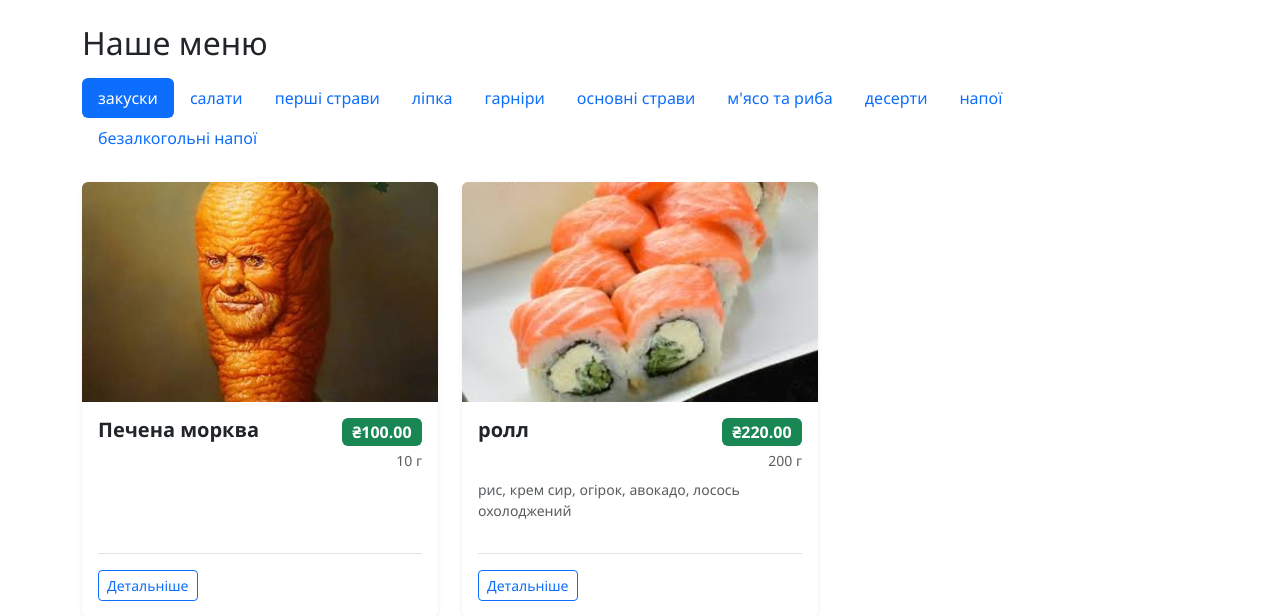
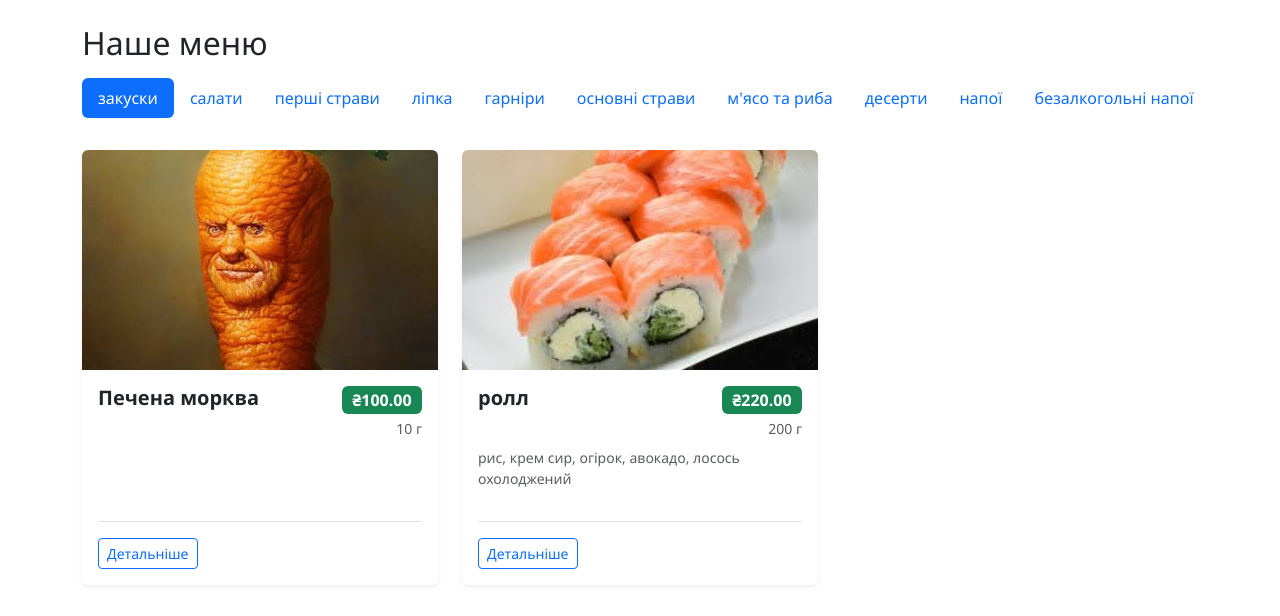
Before and after one commit to kolay8/test-docker, a Django app: page /menu/ in a window 1280 px wide. Shown: the part 56-672 px from the top of the page. Run offline with Django 5.2, Linux system fonts and the light colour scheme; data comes from the database, SQL or seed files in the repository; both versions use the stored data as it was after the commit.

Commit message:
Initial commit3

```diff
--- a/static/style.css
+++ b/static/style.css
@@ -1,3 +1,8 @@
 body {
   font-family: "Segoe UI", "Roboto", Arial, sans-serif;
 }
+
+.nav-pills.overflow-x-auto {
+  -webkit-overflow-scrolling: touch;
+  scrollbar-width: thin;
+}
--- a/templates/base.html
+++ b/templates/base.html
@@ -24,7 +24,7 @@
                         <a class="nav-link" href="{% url 'about' %}">Про наш ресторан</a>
                     </li>
                     <li class="nav-item">
-                        <a class="nav-link" href="{% url 'profile' %}">{% if user.is_authenticated %}<strong>{{ user.username }}{% else %}Профіль</strong>{% endif %}</a>
+                        <a class="nav-link" href="{% url 'profile' %}">{% if user.is_authenticated %}<strong>{{ user.username }}</strong>{% else %}Профіль{% endif %}</a>
                     </li>
                 </ul>
             </div>
--- a/templates/menu.html
+++ b/templates/menu.html
@@ -14,16 +14,17 @@
 
 <div class="mb-4">
     <h1 class="h2 mb-3">Наше меню</h1>
-        <ul class="nav nav-pills mb-3" id="menu-tabs" role="tablist">
+    <ul class="nav nav-pills flex-nowrap overflow-x-auto pb-2 mb-3" id="menu-tabs" role="tablist">
         {% for category in categories %}
         <li class="nav-item" role="presentation">
-                    <button class="nav-link {% if forloop.first %}active{% endif %}" data-bs-toggle="pill" data-bs-target="#tab-{{ category.pk }}" type="button" role="tab">
+            <button class="nav-link text-nowrap {% if forloop.first %}active{% endif %}" data-bs-toggle="pill"
+                data-bs-target="#tab-{{ category.pk }}" type="button" role="tab">
                 {{ category.name }}
             </button>
         </li>
         {% empty %}
         <li class="nav-item">
-                    <span class="nav-link disabled">Немає категорій</span>
+            <span class="nav-link disabled text-nowrap">Немає категорій</span>
         </li>
         {% endfor %}
     </ul>
@@ -37,9 +38,11 @@
             <div class="col">
                 <div class="card h-100 shadow-sm border-0">
                     {% if item.image %}
-                                    <img src="{{ item.image.url }}" class="card-img-top object-fit-cover rounded-top" alt="{{ item.name }}" style="height: 220px;">
+                    <img src="{{ item.image.url }}" class="card-img-top object-fit-cover rounded-top"
+                        alt="{{ item.name }}" style="height: 220px;">
                     {% else %}
-                                    <div class="card-img-top bg-light d-flex align-items-center justify-content-center text-muted rounded-top" style="height: 220px;">
+                    <div class="card-img-top bg-light d-flex align-items-center justify-content-center text-muted rounded-top"
+                        style="height: 220px;">
                         <div class="text-center">
                             <span class="d-block fs-1">🍽️</span>
                             <span class="small">Немає фото</span>
@@ -67,7 +70,8 @@
                             <a href="{% url 'detail' item.pk %}" class="btn btn-sm btn-outline-primary">Детальніше</a>
                             {% if user.is_authenticated and user.is_staff %}
                             <div class="btn-group btn-group-sm">
-                                                <a href="{% url 'dish_update' item.pk %}" class="btn btn-outline-secondary">Редагувати</a>
+                                <a href="{% url 'dish_update' item.pk %}"
+                                    class="btn btn-outline-secondary">Редагувати</a>
                                 <a href="{% url 'dish_delete' item.pk %}" class="btn btn-outline-danger">Видалити</a>
                             </div>
                             {% endif %}
```
Also changed, not shown: templates/dishes_manage.html (+6 -3 lines), db.sqlite3. Lines whose indentation alone changed are shown as unchanged.
